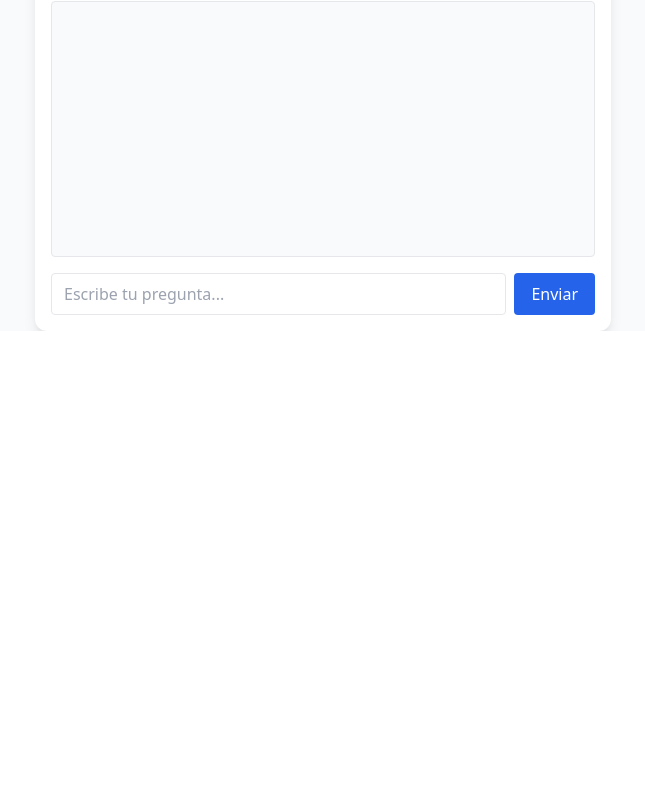
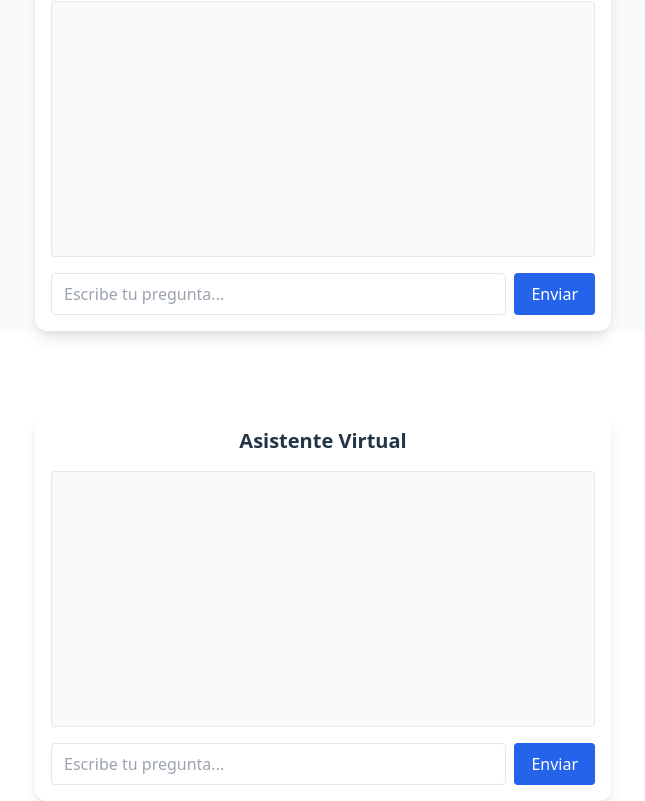
Before and after one commit to guillermo-delgado/correduria, a React (Vite) app: page / in a window 1280 px wide. Shown: the part 2393-3194 px from the top of the page, without its empty margins (317-962 px from the left). Before the commit the page ends 2724 px from the top, so only its background shows below. Built offline with nearby package versions, Linux system fonts and the light colour scheme.

Commit message:
chore: trigger redeploy

```diff
--- a/src/App.tsx
+++ b/src/App.tsx
@@ -5,7 +5,7 @@ function App() {
   return (
     <>
       <Home />
-
+      <ChatGPT />
     </>
   );
 }
```
